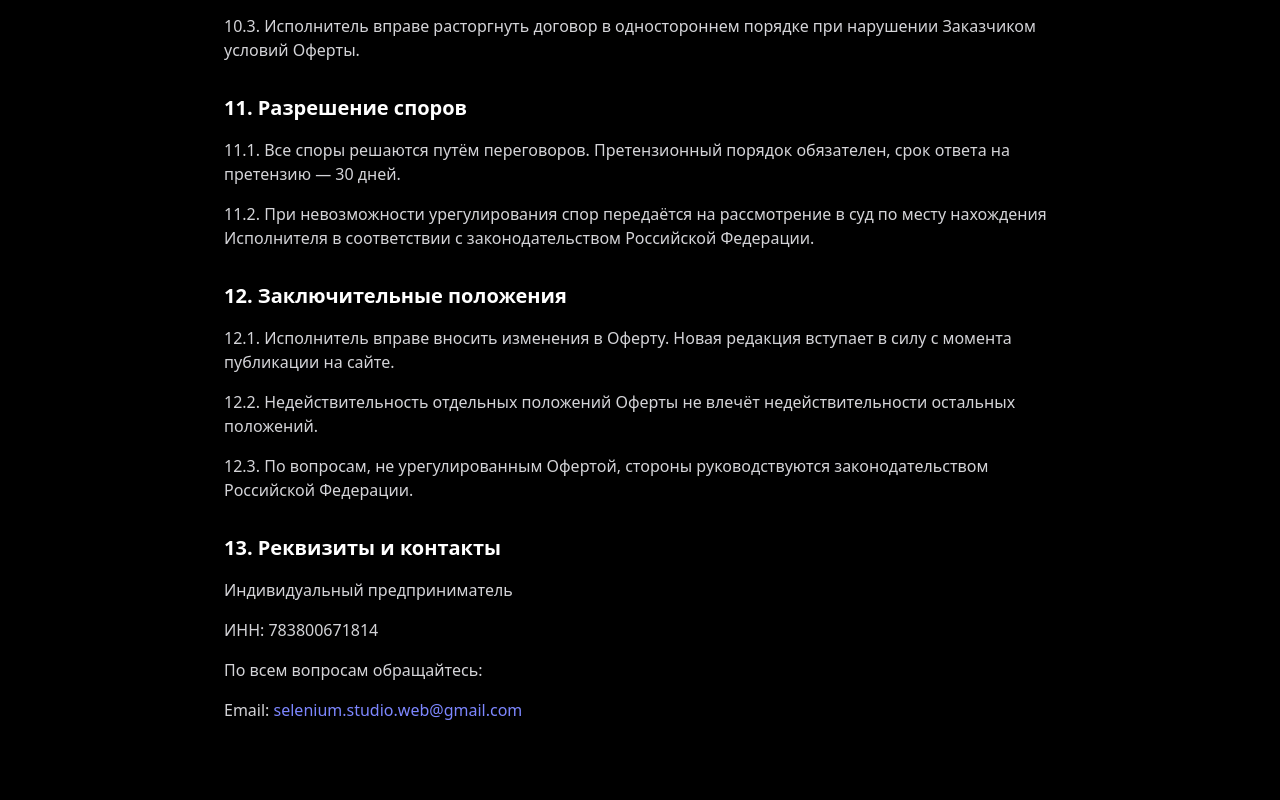
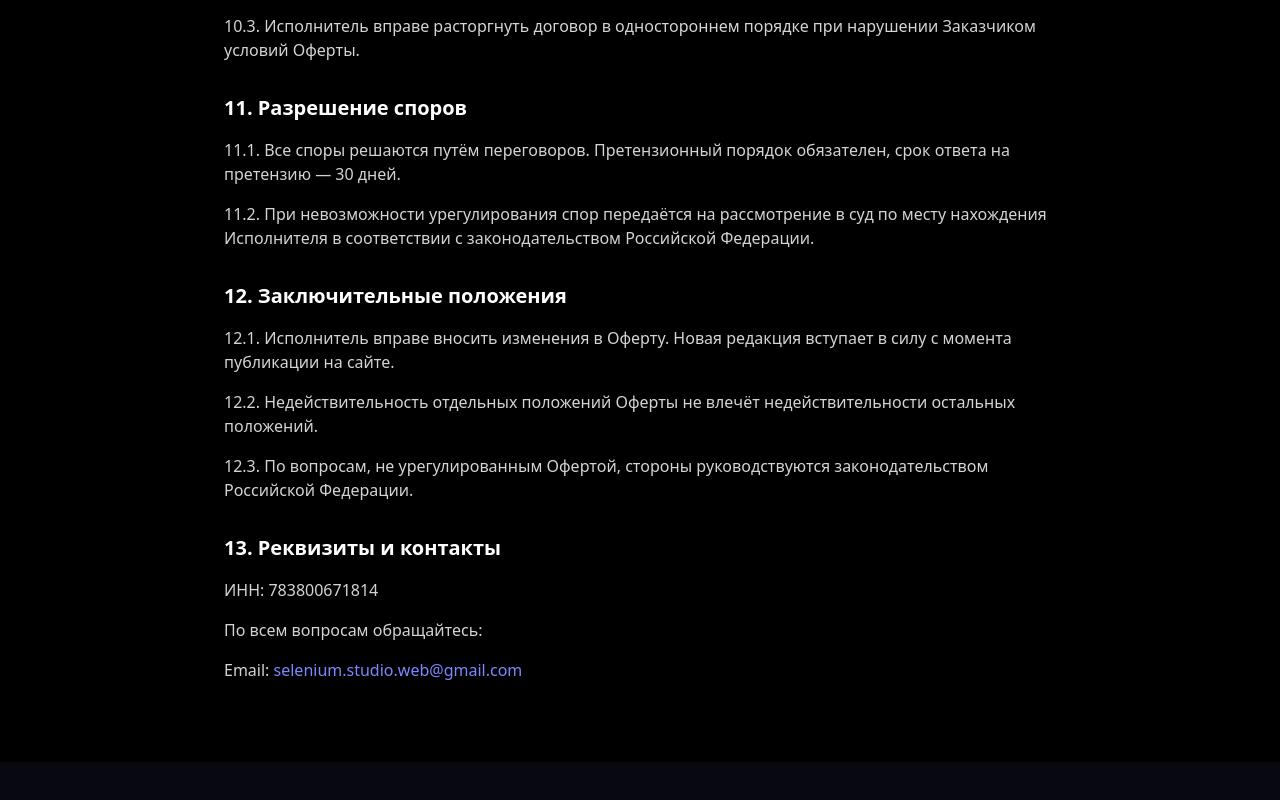
Before and after one commit to Lomonimus02/korzina, a Next.js app: page /terms in a window 1280 px wide. Shown: the part 3987-4787 px from the top of the page. After the commit the page ends 4749 px from the top, so only its background shows below. Built offline with nearby package versions, Linux system fonts and the light colour scheme; no server answers.

Commit message:
Remove IP mention from terms

```diff
--- a/src/app/terms/page.tsx
+++ b/src/app/terms/page.tsx
@@ -254,9 +254,6 @@ export default function TermsPage() {
           <section className="mb-8">
             <h2 className="text-xl font-semibold mb-4 text-white">13. Реквизиты и контакты</h2>
             <p className="text-zinc-300 mb-4">
-              Индивидуальный предприниматель
-            </p>
-            <p className="text-zinc-300 mb-4">
               ИНН: 783800671814
             </p>
             <p className="text-zinc-300 mb-4">
```
